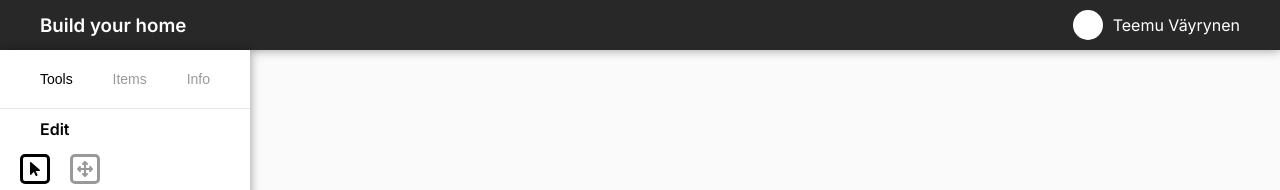
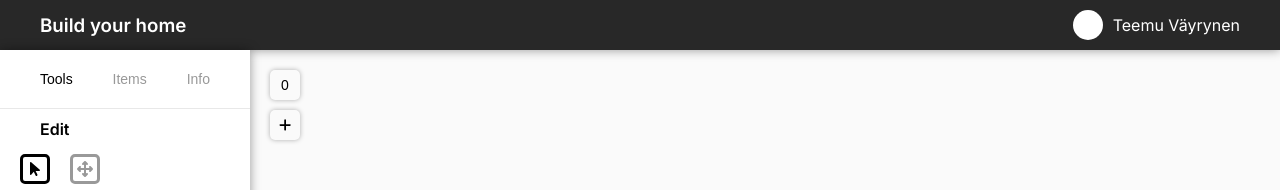
Before and after one commit to teemuvayrynen/build-home, a Next.js app: page / in a window 1280 px wide. Shown: the top 190 px of the page. Built offline with nearby package versions, Linux system fonts and the light colour scheme.

Commit message:
kerros nappulat ja uusi undo nappula

```diff
--- /dev/null
+++ b/src/components/buttons/LevelButton.js
@@ -0,0 +1,123 @@
+import React, { useReducer, useState } from "react"
+import styled from "styled-components"
+import { FontAwesomeIcon } from '@fortawesome/react-fontawesome'
+import { faPlus } from '@fortawesome/free-solid-svg-icons'
+
+function reducer(state, action) {
+  if (action.type === 'addLevel') {
+    const prev = state[0];
+    return [prev + 1, ...state];
+
+  }
+  throw Error('Unknown action.');
+}
+
+export default function LevelButton () {
+  const [currentLevel, setCurrentLevel] = useState(0)
+  const [levelState, levelDispatch] = useReducer(reducer, [0])
+
+  return (
+    <>
+      <ToggleButtonContainer>
+        <ToggleButtonGroup>
+          {levelState.map((i) => {
+            if (i == 0 && i == levelState.length - 1) {
+              return (
+                <LevelToggleButton
+                  bottom={true}
+                  top={true}
+                  onlyone={true}
+                  current={currentLevel == i ? 1 : 0}
+                  onClick={() => {setCurrentLevel(i)}}
+                  key={i}
+                >
+                  {i}
+                </LevelToggleButton>
+              )
+            } else if (i == 0) {
+              return (
+                <LevelToggleButton
+                  bottom={true}
+                  current={currentLevel == i ? 1 : 0}
+                  onClick={() => {setCurrentLevel(i)}}
+                  key={i}
+                >
+                  {i}
+                </LevelToggleButton>
+              )
+            } else if (i == levelState.length - 1) {
+              return (
+                <LevelToggleButton
+                  top={true}
+                  current={currentLevel == i ? 1 : 0}
+                  onClick={() => {setCurrentLevel(i)}}
+                  key={i}
+                >
+                  {i}
+                </LevelToggleButton>
+              )
+            } else {
+              return (
+                <LevelToggleButton
+                  current={currentLevel == i ? 1 : 0}
+                  onClick={() => {setCurrentLevel(i)}}
+                  key={i}
+                >
+                  {i}
+                </LevelToggleButton>
+              )
+            }
+          })}
+        </ToggleButtonGroup>
+        <AddLevelButton onClick={() => { levelDispatch({ type: 'addLevel' }); }}>
+          <FontAwesomeIcon icon={faPlus} />
+        </AddLevelButton>
+      </ToggleButtonContainer>
+
+    </>
+  )
+
+}
+
+const ToggleButtonContainer = styled.div`
+  position: absolute;
+  left: 270px;
+  top: 70px;
+`
+
+const ToggleButtonGroup = styled.div`
+  display: flex;
+  flex-direction: column;
+  align-items: center;
+  justify-content: center;
+`
+
+const LevelToggleButton = styled.button`
+  background: ${props => props.onlyone ? "rgb(250, 250, 250)" : props.current ? "rgb(230, 230, 230)" : "rgb(250, 250, 250)"};
+  border: none;
+  width: 30px;
+  height: 30px;
+  font-size: 14px;
+  cursor: pointer;
+  border-bottom: ${props => props.bottom ? "none" : "1px solid rgb(230, 230, 230)"};
+  border-radius: ${props => props.onlyone ? "5px" : props.top ? "5px 5px 0px 0px" : props.bottom ? "0px 0px 5px 5px" : "0px"};
+  box-shadow: 0px 0px 5px 0px rgba(0,0,0,0.3);
+  &:hover {
+    background: rgb(230, 230, 230);
+  }
+`
+
+const AddLevelButton = styled.button`
+  background: rgb(250, 250, 250);
+  border: none;
+  width: 30px;
+  height: 30px;
+  font-size: 14px;
+  margin-top: 10px;
+  cursor: pointer;
+  box-shadow: 0px 0px 5px 0px rgba(0,0,0,0.3);
+  border-radius: 5px;
+  &:hover {
+    background: rgb(230, 230, 230);
+  }
+`
--- /dev/null
+++ b/src/components/canvas/Circle_.js
@@ -0,0 +1,40 @@
+import React, { useContext, useState } from "react"
+import { Circle } from "react-konva"
+import { CanvasContext } from "../../context/canvasContext"
+
+
+export default function Circle_ ({ index, indexOfElements, element, drag, setDrag, drawing }) {
+  const { elements, setElements, activeTool } = useContext(CanvasContext)
+  const [visible, setVisible] = useState(false)
+
+  const handleDrag = (e, index, indexOfElements) => {
+    if (!drag) return
+    const pos = e.target.getStage().getRelativePointerPosition();
+    const elementsCopy = [...elements]
+    elementsCopy[indexOfElements].points[index] = {x: pos.x, y: pos.y}
+    setElements(elementsCopy)
+  }
+
+  return (
+    <>
+      <Circle
+        x={element.x}
+        y={element.y}
+        radius={7}
+        fill="black"
+        draggable={activeTool == 0 ? true : false}
+        onDragStart={() => { setDrag(true) }}
+        onDragEnd={() => {  setDrag(false) }}
+        onDragMove={(e) => { handleDrag(e, index, indexOfElements) }}
+        shadowColor="grey"
+        shadowBlur={4}
+        shadowOffset={{ x: 2, y: 1 }}
+        shadowOpacity={0.5}
+        hitStrokeWidth={10}
+        onMouseOver={() => { setVisible(true) }}
+        onMouseOut={() => { setVisible(false)}}
+        opacity={visible && !drawing && !drag ? 1 : 0}
+      />
+    </>
+  )
+}
--- a/src/components/canvas/Line_.js
+++ b/src/components/canvas/Line_.js
@@ -1,7 +1,8 @@
-import React, { useState, useContext, useEffect } from "react"
-import {Circle, Line, Group} from "react-konva"
+import React, { useContext } from "react"
+import { Line, Group} from "react-konva"
 import { CanvasContext } from "../../context/canvasContext"
 import * as math from "../../functions/math"
+import Circle_ from "./Circle_"
 
 export default function Line_({index, element, points, stageMoving, dragLine, setDragLine, drawing }) {
   const {elements, setElements, activeTool } = useContext(CanvasContext)
@@ -39,12 +40,12 @@ export default function Line_({index, element, points, stageMoving, dragLine, se
         {element.points.map((e, i) => {
           return (
             <>
-              <Circles
+              <Circle_
                 index={i}
                 indexOfElements={index}
                 element={e}
-                dragLine={dragLine}
-                setDragLine={setDragLine}
+                drag={dragLine}
+                setDrag={setDragLine}
                 drawing={drawing}
               />
             </>
@@ -55,41 +56,6 @@ export default function Line_({index, element, points, stageMoving, dragLine, se
   )
 }
 
-const Circles = ({ index, indexOfElements, element, dragLine, setDragLine, drawing }) => {
-  const { elements, setElements, activeTool } = useContext(CanvasContext)
-  const [visible, setVisible] = useState(false)
-
-  const handleDrag = (e, index, indexOfElements) => {
-    if (!dragLine) return
-    const pos = e.target.getStage().getRelativePointerPosition();
-    const elementsCopy = [...elements]
-    elementsCopy[indexOfElements].points[index] = {x: pos.x, y: pos.y}
-    setElements(elementsCopy)
-  }
-
-  return (
-    <>
-      <Circle
-        x={element.x}
-        y={element.y}
-        radius={7}
-        fill="black"
-        draggable={activeTool == 0 ? true : false}
-        onDragStart={() => { setDragLine(true) }}
-        onDragEnd={() => {  setDragLine(false) }}
-        onDragMove={(e) => { handleDrag(e, index, indexOfElements) }}
-        shadowColor="grey"
-        shadowBlur={4}
-        shadowOffset={{ x: 2, y: 1 }}
-        shadowOpacity={0.5}
-        hitStrokeWidth={10}
-        onMouseOver={() => { setVisible(true) }}
-        onMouseOut={() => { setVisible(false)}}
-        opacity={visible && !drawing ? 1 : 0}
-      />
-    </>
-  )
-}
 
 export const mouseDownLine = (e, elements, setElements, setLatestElement) => {
   const pos = e.target.getStage().getRelativePointerPosition();
--- a/src/components/canvas/Rect_.js
+++ b/src/components/canvas/Rect_.js
@@ -1,18 +1,11 @@
 import React, { useContext, useEffect, useState } from "react";
 import { Rect, Circle } from "react-konva"
 import { CanvasContext } from "../../context/canvasContext"
+import Circle_ from "./Circle_";
 
-export default function Rect_ ({index, points, stageMoving, setDragRect, dragRect }) {
+export default function Rect_ ({index, points, stageMoving, setDragRect, dragRect, drawing }) {
   const {elements, setElements, activeTool } = useContext(CanvasContext)
-  const [size, setSize] = useState(5)
-
-  const handleDrag = (e) => {
-    if (!dragRect) return
-    const pos = e.target.getStage().getRelativePointerPosition();
-    const elementsCopy = [...elements]
-    elementsCopy[index].points[1] = {x: pos.x, y: pos.y}
-    setElements(elementsCopy)
-  }
+  const [visible, setVisible] = useState(true)
 
 
   return (
@@ -22,41 +15,27 @@ export default function Rect_ ({index, points, stageMoving, setDragRect, dragRec
         y={points[0].y}
         width={points[1].x - points[0].x}
         height={points[1].y - points[0].y}
-        stroke="#00FFFF"
-        strokeWidth={2}
+        stroke="black"
+        strokeWidth={7}
         shadowColor="grey"
         shadowBlur={4}
         shadowOffset={{ x: 2, y: 1 }}
         shadowOpacity={0.3}
       />
-      <Circle
-        onMouseEnter={e => {
-          if (activeTool == 0) {
-            const container = e.target.getStage().container();
-            container.style.cursor = "pointer";
-            setSize(7)
-          }
-        }}
-        onMouseLeave={e => {
-          if (activeTool == 0) {
-            const container = e.target.getStage().container();
-            container.style.cursor = "default";
-            setSize(5)
-          }
-        }}
-        x={points[1].x}
-        y={points[1].y}
-        radius={size}
-        fill="#00FFFF"
-        shadowColor="grey"
-        shadowBlur={4}
-        shadowOffset={{ x: 2, y: 1 }}
-        shadowOpacity={0.5}
-        draggable={activeTool == 0 ? true : false}
-        onDragStart={() => { setDragRect(true) }}
-        onDragEnd={() => { setDragRect(false) }}
-        onDragMove={e => { handleDrag(e) }}
-      />
+      {points.map((point, i) => {
+        return (
+          <>
+            <Circle_
+              index={i}
+              indexOfElements={index}
+              element={point}
+              drag={dragRect}
+              setDrag={setDragRect}
+              drawing={drawing}
+            />
+          </>
+        )
+      })}
     </>
   )
 }
--- a/src/components/canvas/index.js
+++ b/src/components/canvas/index.js
@@ -6,8 +6,7 @@ import styled from "styled-components"
 import Line_, { mouseDownLine, mouseMoveLine } from "./Line_"
 import Rect_, { mouseDownRect, mouseMoveRect } from "./Rect_"
 import InfoBox from "./InfoBox"
-import { FontAwesomeIcon } from '@fortawesome/react-fontawesome'
-import { faCheck, faXmark } from '@fortawesome/free-solid-svg-icons'
+import LevelButton from "../buttons/LevelButton"
 import * as math from "../../functions/math"
 
 export default function Canvas() {
@@ -144,6 +143,7 @@ export default function Canvas() {
                   stageMoving={stageMoving}
                   setDragRect={setDragRect}
                   dragRect={dragRect}
+                  drawing={drawing}
                 />
               )
             }
@@ -151,19 +151,10 @@ export default function Canvas() {
 
         </Layer>
       </Stage>
-      {elements.length > 0 && !drawing &&
+      <LevelButton />
+      {elements.length > 0 &&
         <>
-          <CheckButton
-            element={elements[latestElement[latestElement.length - 1].index].points[latestElement[latestElement.length - 1].row]}
-          >
-            <FontAwesomeIcon icon={faCheck} size='lg' />
-          </CheckButton>
-          <XButton
-            element={elements[latestElement[latestElement.length - 1].index].points[latestElement[latestElement.length - 1].row]}
-            onClick={handleUndo}
-          >
-            <FontAwesomeIcon icon={faXmark} size='lg' />
-          </XButton>
+          <UndoButton onClick={handleUndo}>Undo</UndoButton>
         </>
       }
       {(drawing || dragLine || dragRect) &&
@@ -173,29 +164,22 @@ export default function Canvas() {
   )
 }
 
-const Button = styled.button`
+const UndoButton = styled.button`
   position: absolute;
+  bottom: 30px;
+  left: 270px;
+  background: rgb(250, 250, 250);
   border: none;
-  border-radius: 50%;
-  height: 25px;
-  width: 25px;
+  border-radius: 5px;
+  padding: 6px 10px;
+  font-size: 12px;
+  box-shadow: 0px 0px 5px 0px rgba(0,0,0,0.5);
   cursor: pointer;
-  transform: translate(-50%, 0);
   &:hover {
-    height: 27px;
-  width: 27px;
+    background: rgb(230, 230, 230);
   }
 `
 
-const CheckButton = styled(Button)`
-  background: #55FF33;
-  top: ${props => props.element.y + 20}px;
-  left: ${props => props.element.x + 18}px;
-
+const ModeButton = styled.button`
+  position: absolute;
 `
-
-const XButton = styled(Button)`
-  background: red;
-  top: ${props => props.element.y + 20}px;
-  left: ${props => props.element.x - 18}px;
-`
```
